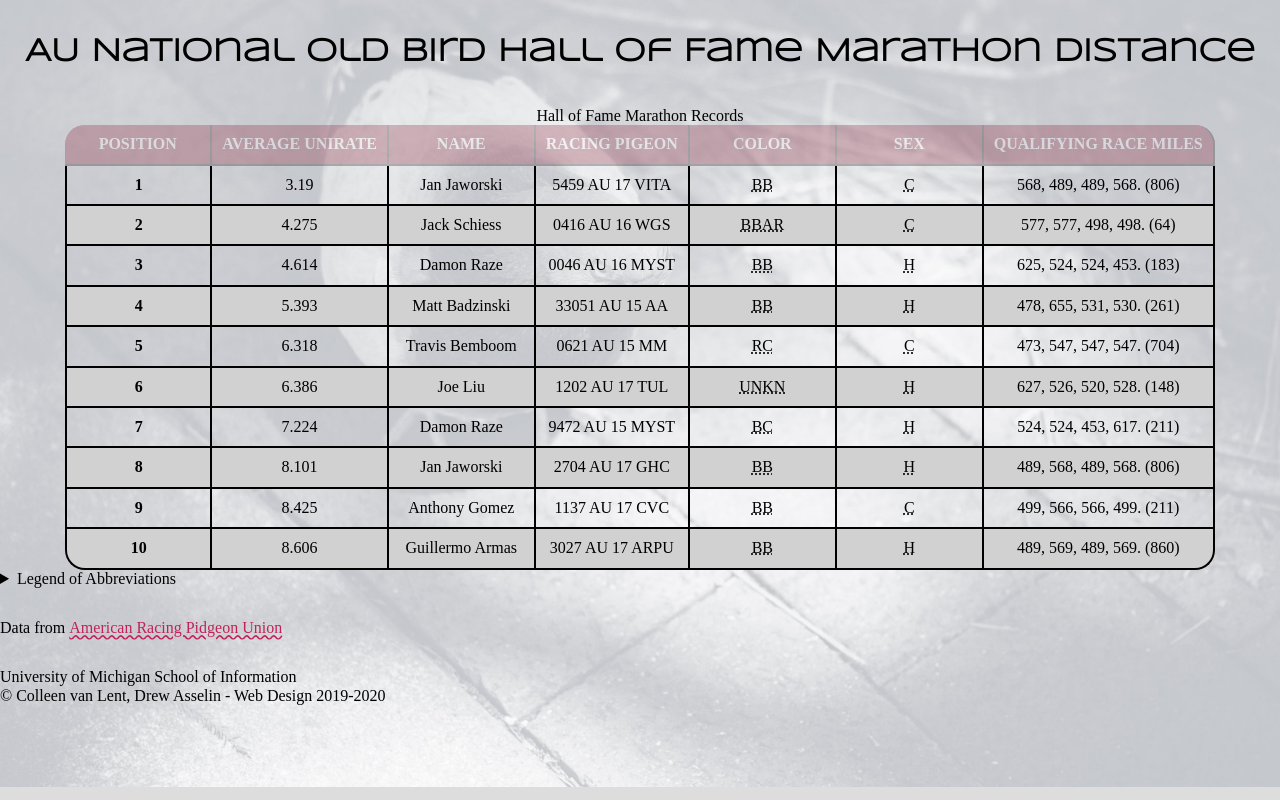
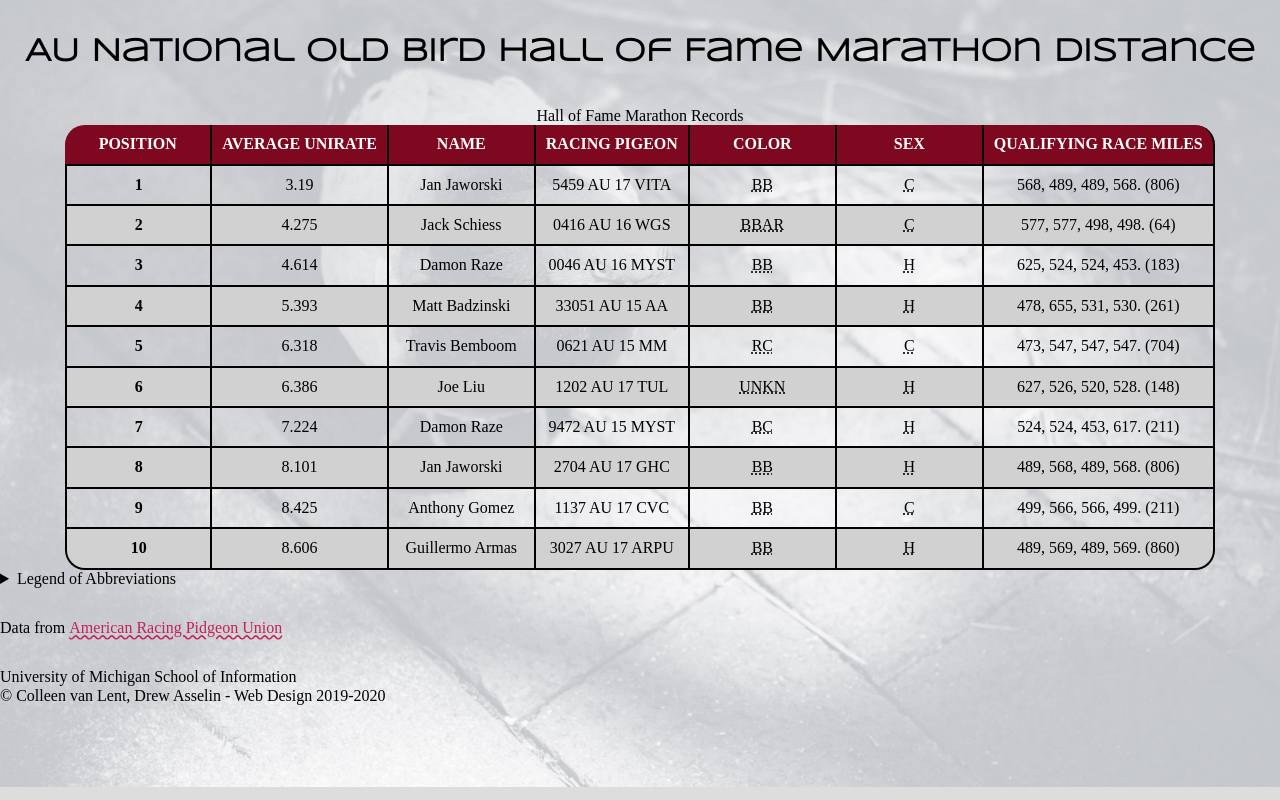
Before and after one commit to opappas/wk03, a plain HTML site: page birds-main/index.html in a window 1280 px wide. In both pictures the pointer is over the element 639 px from the left and 145 px from the top of the page. Drawn offline with nearby package versions, Linux system fonts and the light colour scheme.

Commit message:
Update style.css

```diff
--- a/birds-main/css/style.css
+++ b/birds-main/css/style.css
@@ -53,8 +53,7 @@ tr:nth-child(even) {
 }
 
 tr:hover {
-    background-color: #7e0820;
-    opacity: .25;
+  background-color: rgba(126, 8, 32, 0.25);
 }
 
 table {
```
